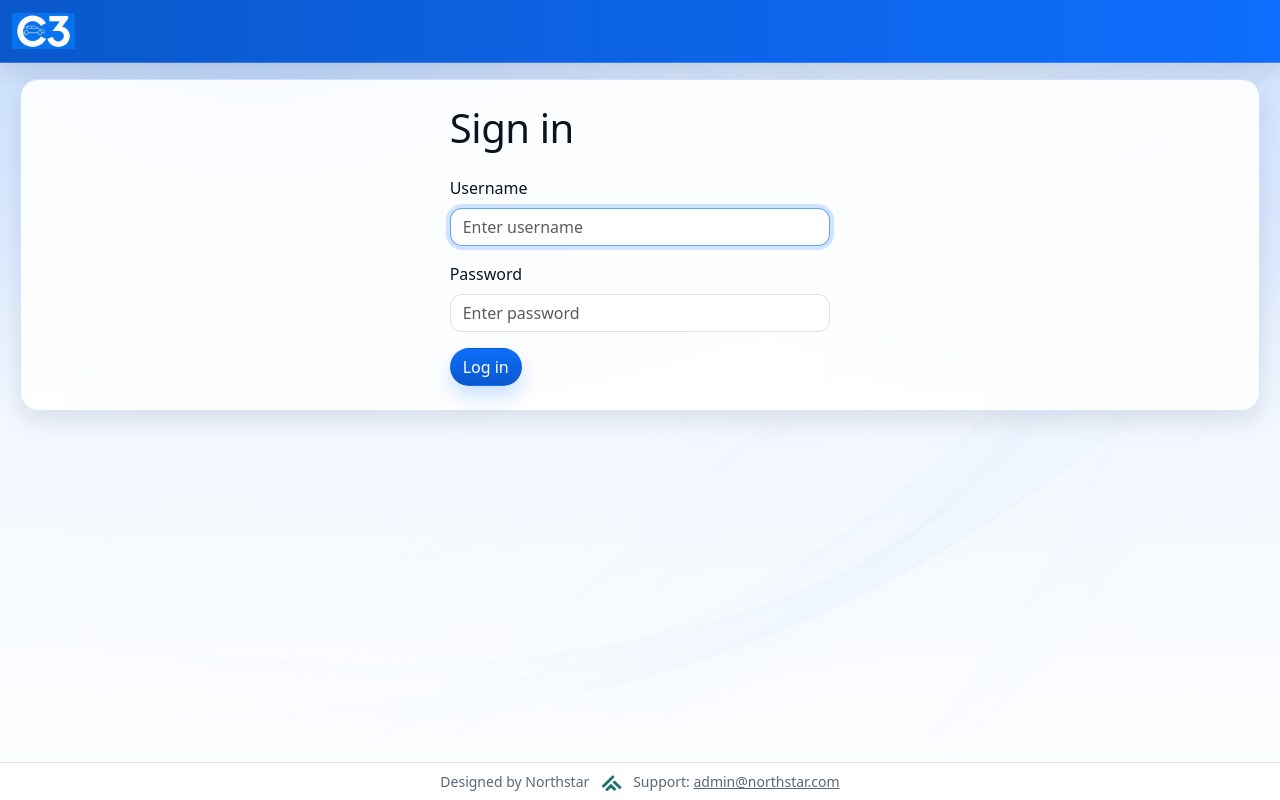
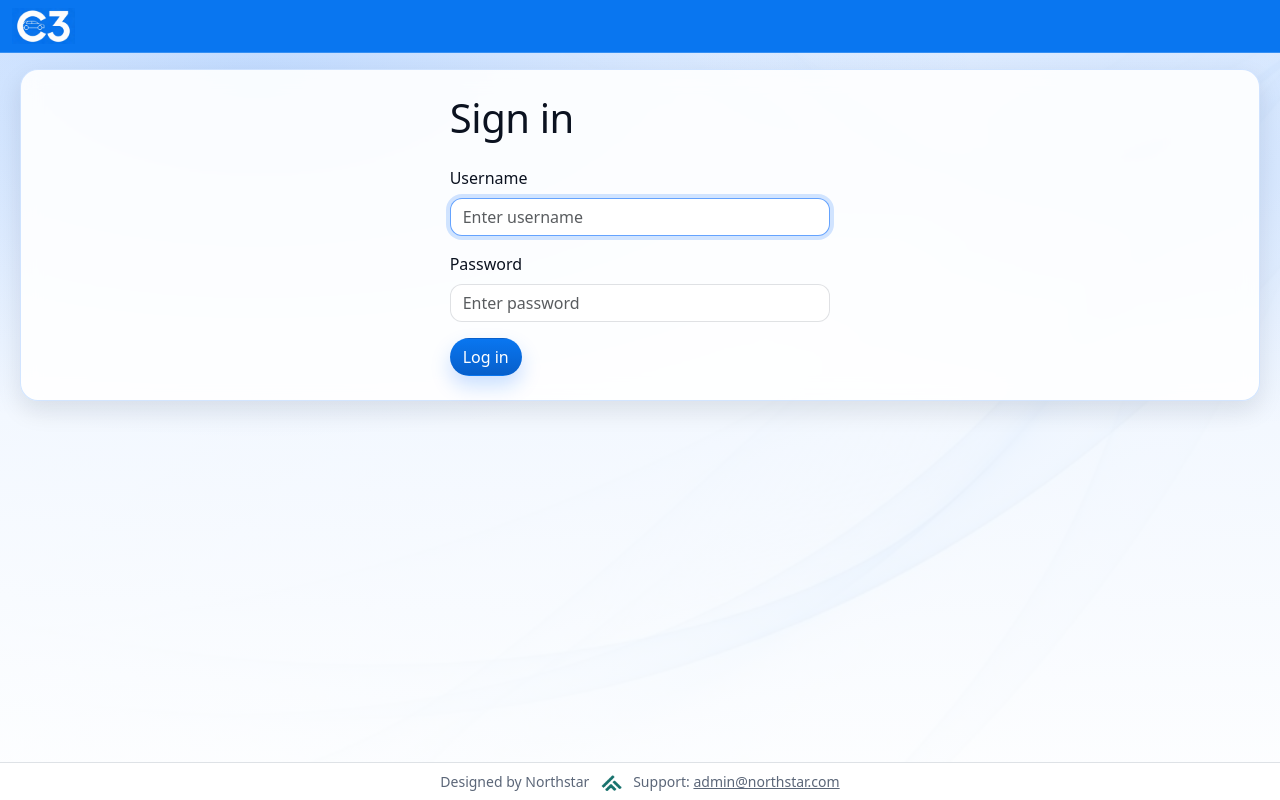
Before and after one commit to alexwysockee/Build-Northstar, a Django app: page /?next=/home/claims/ in a window 1280 px wide. Run offline with Django 5.2, Linux system fonts and the light colour scheme; some libraries are stand-ins or nearby versions.

Commit message:
prototype.2

```diff
--- a/static/css/theme.css
+++ b/static/css/theme.css
@@ -1,8 +1,10 @@
 /* Northstar "bubbly" blue/white theme (Bootstrap-friendly) */
 
 :root {
-  --theme-primary: #0d6efd;
-  --theme-primary-dark: #0a58ca;
+  /* Brand primary (exact) */
+  --theme-primary: #0976f0;
+  /* Slightly darker companion shade for hover/borders */
+  --theme-primary-dark: #075fcb;
   --theme-primary-soft: rgba(13, 110, 253, 0.12);
   --theme-ink: #0b1220;
   --theme-muted: #5b6678;
@@ -67,9 +69,18 @@ main {
 
 /* Navbar */
 .navbar.bg-primary {
-  background: linear-gradient(90deg, var(--theme-primary-dark), var(--theme-primary)) !important;
+  /* Keep exact Bootstrap "primary" blue for brand/logo fidelity */
+  background-color: var(--theme-primary) !important;
   border-bottom: 1px solid rgba(255, 255, 255, 0.18);
-  box-shadow: 0 10px 24px rgba(11, 18, 32, 0.12);
+}
+
+.navbar .navbar-brand {
+  padding-top: 0;
+  padding-bottom: 0;
+}
+
+.navbar .navbar-brand img {
+  display: block; /* removes baseline gap so logo sits flush */
 }
 
 .navbar .nav-link {
```
Also changed, not shown: db.sqlite3.
